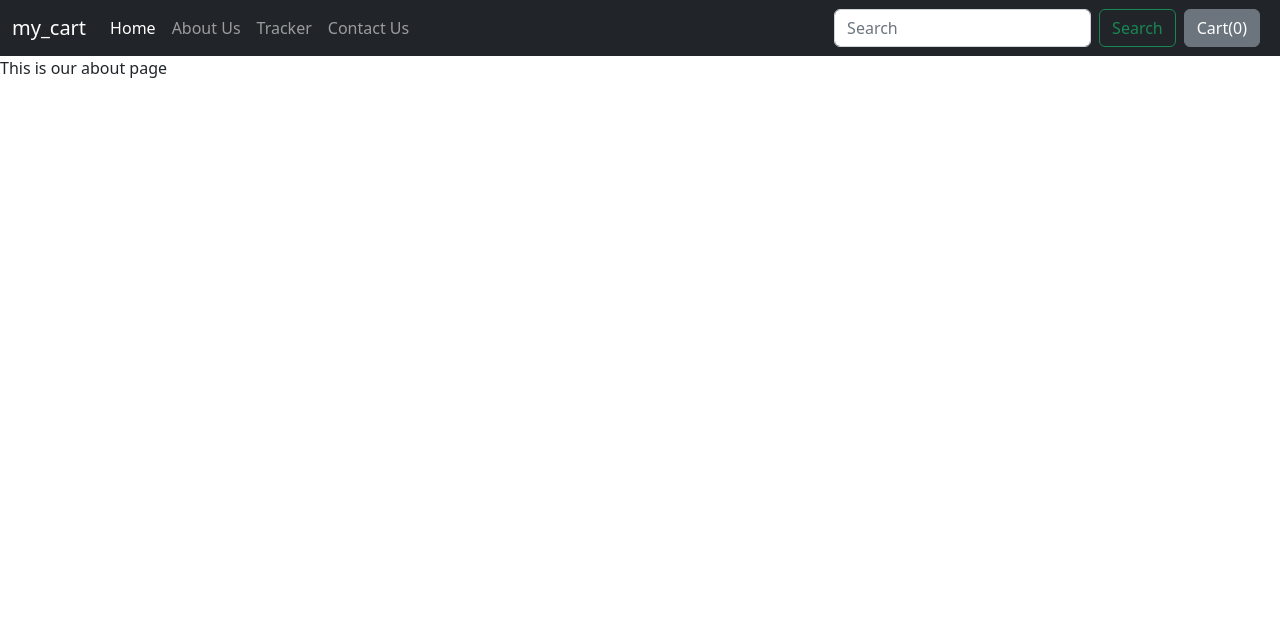
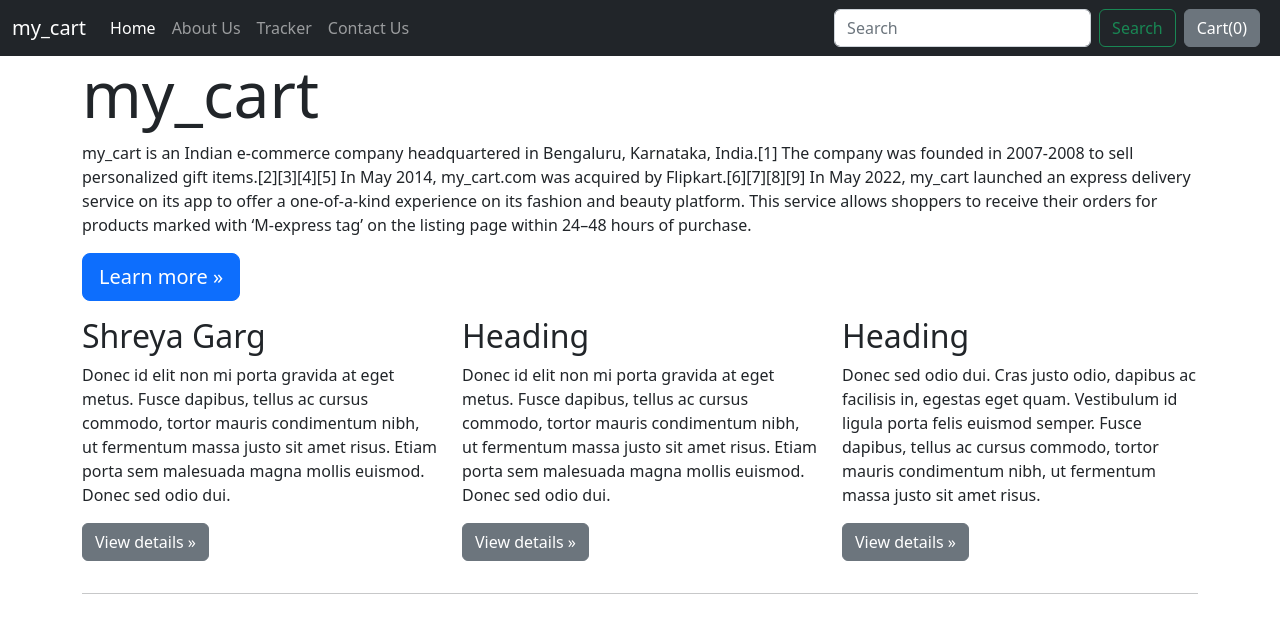
Before and after one commit to Geek-shreya/My_cart, a Django app: page /shop/about/ in a window 1280 px wide. Shown: the top 633 px of the page. Run offline with Django 4.2, Linux system fonts and the light colour scheme.

Commit message:
conatct page

```diff
--- a/cart/shop/admin.py
+++ b/cart/shop/admin.py
@@ -1,4 +1,5 @@
 from django.contrib import admin
-from .models import Product
+from .models import Product,Contact
 
 admin.site.register(Product)
+admin.site.register(Contact)
--- a/cart/shop/templates/shop/about.html
+++ b/cart/shop/templates/shop/about.html
@@ -2,6 +2,45 @@
 
 {% block title%} About {% endblock %}
 
-{%block css %} {% endblock %}
+{%block body %}
 
-{%block body %} This is our about page {% endblock %}
+<main role="main">
+
+    <!-- Main jumbotron for a primary marketing message or call to action -->
+    <div class="jumbotron">
+      <div class="container">
+        <h1 class="display-3">my_cart</h1>
+        <p>my_cart is an Indian e-commerce company headquartered in Bengaluru, Karnataka, India.[1] The company was founded in 2007-2008 to sell personalized gift items.[2][3][4][5] In May 2014, my_cart.com was acquired by Flipkart.[6][7][8][9]
+
+            In May 2022, my_cart launched an express delivery service on its app to offer a one-of-a-kind experience on its fashion and beauty platform. This service allows shoppers to receive their orders for products marked with ‘M-express tag’ on the listing page within 24–48 hours of purchase.</p>
+        <p><a class="btn btn-primary btn-lg" href="#" role="button">Learn more &raquo;</a></p>
+      </div>
+    </div>
+
+    <div class="container">
+      <!-- Example row of columns -->
+      <div class="row">
+        <div class="col-md-4">
+          <h2>Shreya Garg</h2>
+          <p>Donec id elit non mi porta gravida at eget metus. Fusce dapibus, tellus ac cursus commodo, tortor mauris condimentum nibh, ut fermentum massa justo sit amet risus. Etiam porta sem malesuada magna mollis euismod. Donec sed odio dui. </p>
+          <p><a class="btn btn-secondary" href="#" role="button">View details &raquo;</a></p>
+        </div>
+        <div class="col-md-4">
+          <h2>Heading</h2>
+          <p>Donec id elit non mi porta gravida at eget metus. Fusce dapibus, tellus ac cursus commodo, tortor mauris condimentum nibh, ut fermentum massa justo sit amet risus. Etiam porta sem malesuada magna mollis euismod. Donec sed odio dui. </p>
+          <p><a class="btn btn-secondary" href="#" role="button">View details &raquo;</a></p>
+        </div>
+        <div class="col-md-4">
+          <h2>Heading</h2>
+          <p>Donec sed odio dui. Cras justo odio, dapibus ac facilisis in, egestas eget quam. Vestibulum id ligula porta felis euismod semper. Fusce dapibus, tellus ac cursus commodo, tortor mauris condimentum nibh, ut fermentum massa justo sit amet risus.</p>
+          <p><a class="btn btn-secondary" href="#" role="button">View details &raquo;</a></p>
+        </div>
+      </div>
+
+      <hr>
+
+    </div> <!-- /container -->
+
+  </main>
+
+{% endblock %}
--- a/cart/shop/templates/shop/index.html
+++ b/cart/shop/templates/shop/index.html
@@ -69,8 +69,9 @@
                         <img src="/media/{{i.image}}" class="card-img-top" alt="...">
                         <div class="card-body">
                           <h5 class="card-title">{{i.product_name}}</h5>
-                          <p class="card-text">{{i.description}}</p>
+                          <p class="card-text">{{i.description|slice:"0:50"}}.....</p>
                           <button id="pr{{i.id}}" class="btn btn-primary cart">Add to cart</button>
+                          <a href="/shop/products/{{i.id}}"><button id="qv{{i.id}}" class="btn btn-primary cart">Quick View</button></a>
                         </div>
                       </div>
                 </div>
--- a/cart/shop/urls.py
+++ b/cart/shop/urls.py
@@ -8,6 +8,6 @@
     path('contact/', views.contact, name='ContactUs'),
     path('tracker/', views.tracker, name='trackerStatus'),
     path('search/', views.search, name='Search'),
-    path('productview/', views.productView, name='ProductView'),
+    path('products/<int:myid>', views.productView, name='ProductView'),
     path('checkout/', views.checkout, name='CheckOut'),
 ]
--- a/cart/shop/views.py
+++ b/cart/shop/views.py
@@ -1,6 +1,6 @@
 from django.shortcuts import render
 from django.http import HttpResponse
-from .models import Product
+from .models import Product,Contact
 from math import ceil
 
 def index(request):
@@ -24,6 +24,14 @@
     return render(request, 'shop/about.html')
 
 def contact(request):
+    if request.method == "POST":
+        print(request)
+        name = request.POST.get('name', '')
+        email = request.POST.get('email', '')
+        phone = request.POST.get('phone', '')
+        desc = request.POST.get('desc', '')
+        contact = Contact(name=name, email=email, phone=phone, desc=desc)
+        contact.save()
     return render(request, 'shop/contact.html')
 
 def tracker(request):
@@ -32,8 +40,10 @@
 def search(request):
     return render(request, 'shop/search.html')
 
-def productView(request):
-    return render(request, 'shop/productView.html')
+def productView(request,myid):
+    product = Product.objects.filter(id=myid)
+
+    return render(request, 'shop/productView.html', {'product': product[0]})
 
 def checkout(request):
     return render(request, 'shop/checkout.html')
```
Also changed, not shown: cart/shop/models.py (+11 -1 lines), cart/shop/templates/shop/contact.html (+25 -2 lines), cart/shop/templates/shop/productView.html (+60 -2 lines), cart/db.sqlite3, cart/shop/migrations/0008_contact_alter_product_description.py (added).
